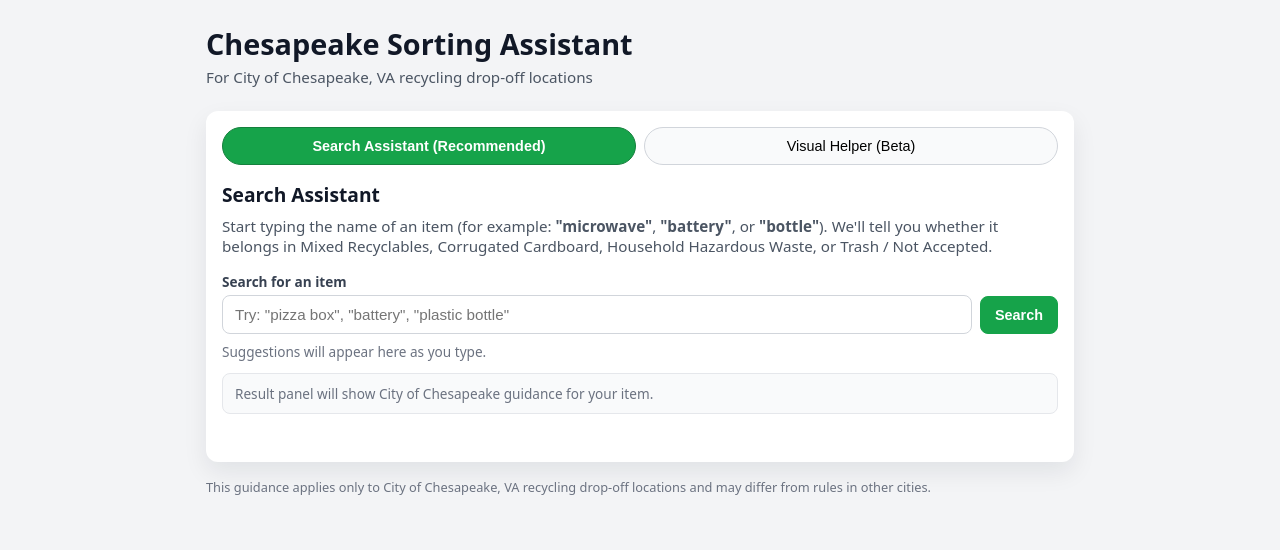
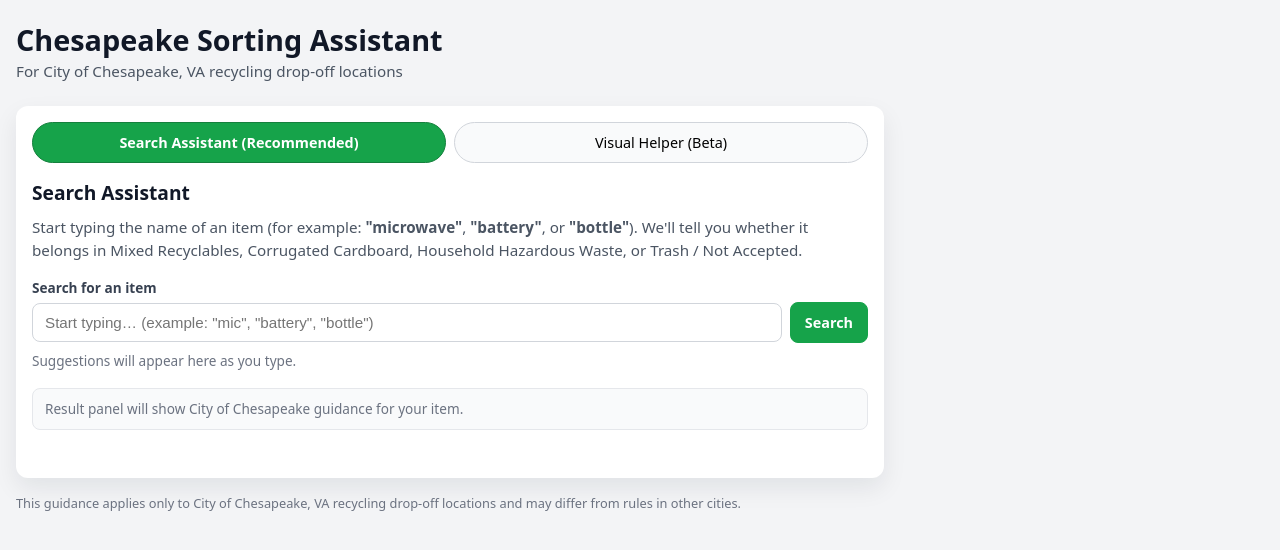
Before and after one commit to williammarietta/CityProject, a React app in the folder frontend/: page / in a window 1280 px wide. Shown: the top 550 px of the page. Built offline with nearby package versions, Linux system fonts and the light colour scheme; the HTML template or start-up script is replaced by a standard one.

Commit message:
Update frontend + backend changes

```diff
--- a/frontend/src/App.jsx
+++ b/frontend/src/App.jsx
@@ -2,7 +2,7 @@
 import { useState } from "react";
 import "./App.css";
 
-const API_BASE = "https://cityproject.onrender.com";
+const API_BASE = "http://127.0.0.1:8000";
 
 function App() {
   // Which tab is active: "search" or "visual"
@@ -50,10 +50,12 @@
         throw new Error("Network response was not ok");
       }
       const data = await response.json();
-      setSuggestions((data.choices ?? data.suggestions ?? []));
+      setSuggestions(data.choices || []);
     } catch (err) {
       console.error(err);
-      setError("Could not load suggestions. Make sure backend_api.py is running.");
+      setError(
+        "Could not load suggestions. Make sure backend_api.py is running."
+      );
     } finally {
       setIsLoadingSuggestions(false);
     }
@@ -89,7 +91,9 @@
       setResultHtml(data.html || "");
     } catch (err) {
       console.error(err);
-      setError("Something went wrong talking to the backend. Is backend_api.py running?");
+      setError(
+        "Something went wrong talking to the backend. Is backend_api.py running?"
+      );
       setResultHtml("");
     } finally {
       setIsSearching(false);
@@ -112,8 +116,8 @@
     setError("");
 
     if (file) {
-      const url = URL.createObjectURL(file);
-      setVhImagePreview(url);
+      const previewUrl = URL.createObjectURL(file);
+      setVhImagePreview(previewUrl);
     } else {
       setVhImagePreview("");
     }
@@ -128,7 +132,6 @@
       const formData = new FormData();
       if (vhImageFile) {
         formData.append("image", vhImageFile);
-        formData.append("file",vhImageFile);
       }
       formData.append("glass", String(vhGlass));
       formData.append("grease", String(vhGrease));
@@ -148,7 +151,9 @@
       setVhResultHtml(data.html || "");
     } catch (err) {
       console.error(err);
-      setError("Something went wrong talking to the Visual Helper. Is backend_api.py running?");
+      setError(
+        "Something went wrong talking to the Visual Helper. Is backend_api.py running?"
+      );
       setVhResultHtml("");
     } finally {
       setVhIsLoading(false);
@@ -167,15 +172,13 @@
     setError("");
   };
 
-  const trimmedQuery = query.trim();
-  const showNoSuggestionsHelp =
-    trimmedQuery.length > 0 && !isLoadingSuggestions && suggestions.length === 0;
-
   return (
     <div className="App">
       <header className="app-header">
         <h1>Chesapeake Sorting Assistant</h1>
-        <p className="app-subtitle">For City of Chesapeake, VA recycling drop-off locations</p>
+        <p className="app-subtitle">
+          For City of Chesapeake, VA recycling drop-off locations
+        </p>
       </header>
 
       <main className="app-main">
@@ -183,40 +186,51 @@
 
         <div className="tabs">
           <button
+            className={
+              "tab-button " + (activeTab === "search" ? "tab-button-active" : "")
+            }
             type="button"
             onClick={switchToSearch}
-            className={`tab-button ${activeTab === "search" ? "tab-button-active" : ""}`}
           >
             Search Assistant (Recommended)
           </button>
           <button
+            className={
+              "tab-button " + (activeTab === "visual" ? "tab-button-active" : "")
+            }
             type="button"
             onClick={switchToVisual}
-            className={`tab-button ${activeTab === "visual" ? "tab-button-active" : ""}`}
           >
             Visual Helper (Beta)
           </button>
         </div>
 
+        {/* ---------- Search Assistant tab ---------- */}
         {activeTab === "search" && (
           <section className="tab-content">
             <h2>Search Assistant</h2>
             <p className="tab-description">
-              Start typing the name of an item (for example: <b>"microwave"</b>, <b>"battery"</b>, or{" "}
-              <b>"bottle"</b>). We&apos;ll tell you whether it belongs in Mixed Recyclables,
-              Corrugated Cardboard, Household Hazardous Waste, or Trash / Not Accepted.
+              Start typing the name of an item (for example:{" "}
+              <strong>&quot;microwave&quot;</strong>,{" "}
+              <strong>&quot;battery&quot;</strong>, or{" "}
+              <strong>&quot;bottle&quot;</strong>). We&apos;ll tell you whether it
+              belongs in Mixed Recyclables, Corrugated Cardboard, Household
+              Hazardous Waste, or Trash / Not Accepted.
             </p>
 
             <div className="search-box">
-              <label className="search-label">Search for an item</label>
+              <label className="search-label" htmlFor="search-input">
+                Search for an item
+              </label>
               <div className="search-row">
                 <input
+                  id="search-input"
+                  type="text"
                   className="search-input"
-                  type="text"
+                  placeholder='Start typing… (example: "mic", "battery", "bottle")'
                   value={query}
                   onChange={handleQueryChange}
                   onKeyDown={handleKeyDown}
-                  placeholder='Try: "pizza box", "battery", "plastic bottle"'
                 />
                 <button
                   type="button"
@@ -229,9 +243,11 @@
               </div>
 
               <div className="suggestions-area">
-                {isLoadingSuggestions ? (
-                  <p className="loading-text">Loading suggestions...</p>
-                ) : suggestions.length > 0 ? (
+                {isLoadingSuggestions && (
+                  <p className="loading-text">Loading suggestions…</p>
+                )}
+
+                {!isLoadingSuggestions && suggestions.length > 0 && (
                   <ul className="suggestions-list">
                     {suggestions.map((item) => (
                       <li key={item}>
@@ -245,14 +261,21 @@
                       </li>
                     ))}
                   </ul>
-                ) : showNoSuggestionsHelp ? (
+                )}
+
+                {!isLoadingSuggestions && suggestions.length === 0 && query && (
                   <p className="muted-text">
-                    No suggestions yet — keep typing. If your item isn’t listed, you can still press{" "}
-                    <b>Search</b> and we’ll try to help anyway (including an AI fallback when needed).
+                    No suggestions yet. Try a different word (for example:
+                    &quot;battery&quot;, &quot;bottle&quot;, &quot;microwave&quot;).
                   </p>
-                ) : (
-                  <p className="muted-text">Suggestions will appear here as you type.</p>
                 )}
+
+                {!query && !isLoadingSuggestions && (
+                  <p className="muted-text">
+                    Suggestions will appear here as you type.
+                  </p>
+                )}
+              </div>
             </div>
 
             <div className="result-card-wrapper">
@@ -264,31 +287,40 @@
               ) : (
                 <div className="result-card-placeholder">
                   <p className="muted-text">
-                      Result panel will show City of Chesapeake guidance for your item.
+                    Result panel will show City of Chesapeake guidance for your
+                    item.
                   </p>
                 </div>
               )}
             </div>
-            </div>
           </section>
         )}
 
+        {/* ---------- Visual Helper tab ---------- */}
         {activeTab === "visual" && (
           <section className="tab-content secondary-tab">
             <h2>Visual Helper (Beta)</h2>
             <p className="tab-description">
-              Upload a photo of an item. Use the checkboxes for hard rules (glass, grease/food, corrugated).
+              Upload a clear photo of your item and tell us if it has glass,
+              visible grease, corrugated cardboard, or plastic #1/#2. We&apos;ll
+              combine your answers with the model&apos;s prediction and show the
+              best disposal option.
             </p>
 
             <div className="visual-upload">
+              <label className="search-label" htmlFor="vh-image">
+                Upload a photo
+              </label>
               <input
-                className="visual-file-input"
+                id="vh-image"
                 type="file"
                 accept="image/*"
+                className="visual-file-input"
                 onChange={handleVisualFileChange}
               />
               <p className="muted-text">
-                Tip: For best results, take the photo in good lighting with the item centered.
+                A simple photo is fine. Make sure the main item is clearly
+                visible.
               </p>
             </div>
 
@@ -302,7 +334,6 @@
                 />
                 <label htmlFor="vh-glass">Glass item</label>
               </div>
-
               <div className="checkbox-item">
                 <input
                   id="vh-grease"
@@ -310,9 +341,10 @@
                   checked={vhGrease}
                   onChange={(e) => setVhGrease(e.target.checked)}
                 />
-                <label htmlFor="vh-grease">Visible grease / food residue</label>
+                <label htmlFor="vh-grease">
+                  Visible grease / food residue
+                </label>
               </div>
-
               <div className="checkbox-item">
                 <input
                   id="vh-corrugated"
@@ -320,9 +352,10 @@
                   checked={vhCorrugated}
                   onChange={(e) => setVhCorrugated(e.target.checked)}
                 />
-                <label htmlFor="vh-corrugated">Corrugated cardboard (shipping box)</label>
+                <label htmlFor="vh-corrugated">
+                  Corrugated cardboard (shipping box)
+                </label>
               </div>
-
               <div className="checkbox-item">
                 <input
                   id="vh-plastic12"
@@ -330,7 +363,9 @@
                   checked={vhPlastic12}
                   onChange={(e) => setVhPlastic12(e.target.checked)}
                 />
-                <label htmlFor="vh-plastic12">Plastic #1 or #2 (check the triangle!)</label>
+                <label htmlFor="vh-plastic12">
+                  Plastic #1 or #2 (bottle / jug)
+                </label>
               </div>
             </div>
 
@@ -367,7 +402,8 @@
               ) : (
                 <div className="result-card-placeholder">
                   <p className="muted-text">
-                    Visual Helper result will appear here after you upload a photo and click Analyze.
+                    Visual Helper result will appear here after you upload a
+                    photo and click Analyze.
                   </p>
                 </div>
               )}
@@ -378,8 +414,8 @@
 
       <footer className="app-footer">
         <p>
-          This guidance applies only to City of Chesapeake, VA recycling drop-off locations and may
-          differ from rules in other cities.
+          This guidance applies only to City of Chesapeake, VA recycling
+          drop-off locations and may differ from rules in other cities.
         </p>
       </footer>
     </div>
--- a/frontend/src/index.css
+++ b/frontend/src/index.css
@@ -1,16 +1,73 @@
-/* frontend/src/index.css */
-/* Keep this minimal — App.css controls the app styling. */
+:root {
+  font-family: system-ui, Avenir, Helvetica, Arial, sans-serif;
+  line-height: 1.5;
+  font-weight: 400;
 
-* {
-  box-sizing: border-box;
+  color-scheme: light dark;
+  color: rgba(255, 255, 255, 0.87);
+  background-color: #242424;
+
+  font-synthesis: none;
+  text-rendering: optimizeLegibility;
+  -webkit-font-smoothing: antialiased;
+  -moz-osx-font-smoothing: grayscale;
 }
 
-html,
-body,
-#root {
-  height: 100%;
+a {
+  font-weight: 500;
+  color: #646cff;
+  text-decoration: inherit;
+}
+
+a:hover {
+  color: #535bf2;
 }
 
 body {
   margin: 0;
+  display: flex;
+  place-items: center;
+  min-width: 320px;
+  min-height: 100vh;
 }
+
+h1 {
+  font-size: 3.2em;
+  line-height: 1.1;
+}
+
+button {
+  border-radius: 8px;
+  border: 1px solid transparent;
+  padding: 0.6em 1.2em;
+  font-size: 1em;
+  font-weight: 500;
+  font-family: inherit;
+  background-color: #1a1a1a;
+  cursor: pointer;
+  transition: border-color 0.25s;
+}
+
+button:hover {
+  border-color: #646cff;
+}
+
+button:focus,
+button:focus-visible {
+  outline: 4px auto -webkit-focus-ring-color;
+}
+
+@media (prefers-color-scheme: light) {
+  :root {
+    color: #213547;
+    background-color: #ffffff;
+  }
+
+  a:hover {
+    color: #747bff;
+  }
+
+  button {
+    background-color: #f9f9f9;
+  }
+}
```
Also changed, not shown: 2 other files (tests, documents, lock files or other folders). Lines whose indentation alone changed are shown as unchanged.
